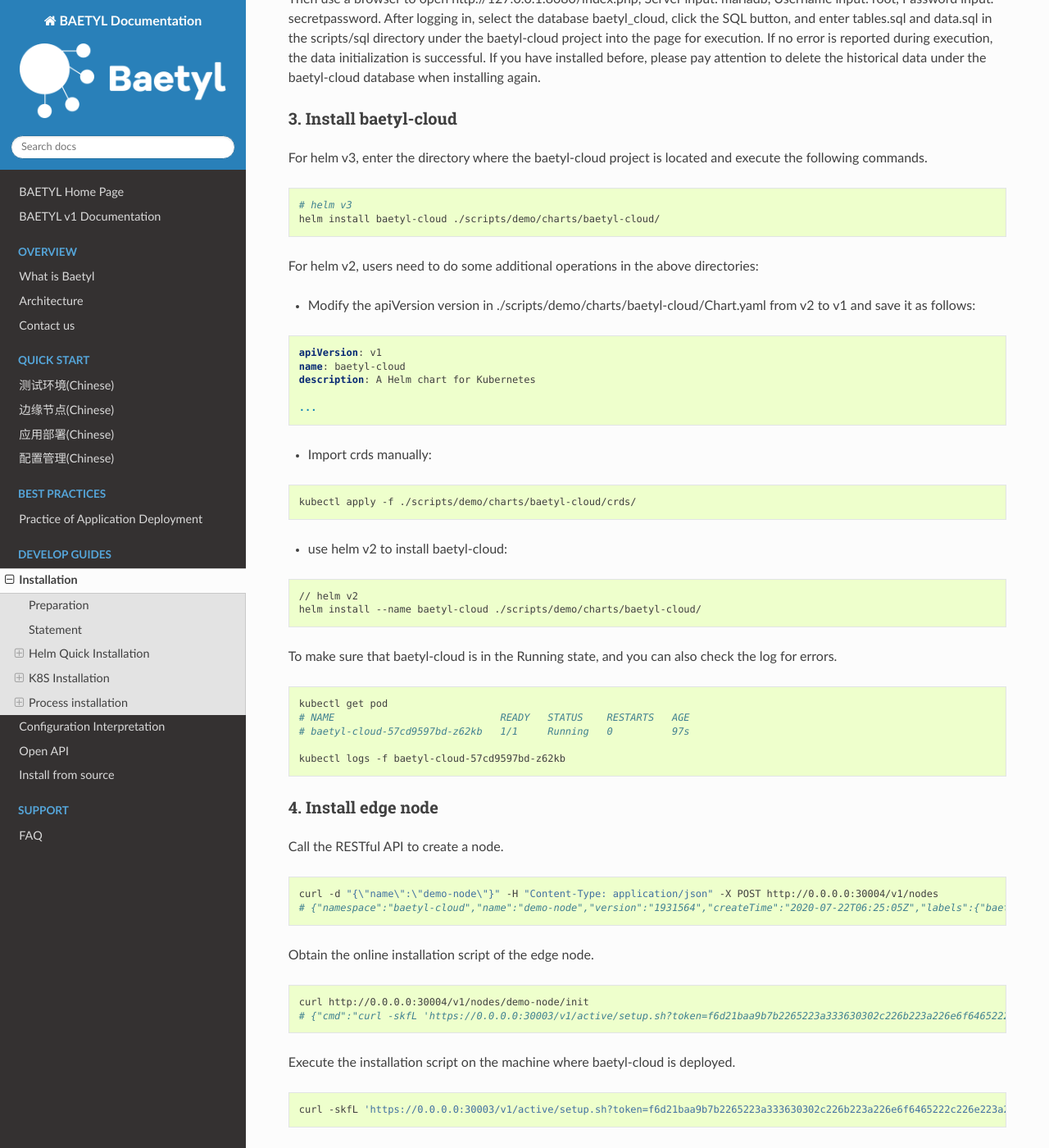
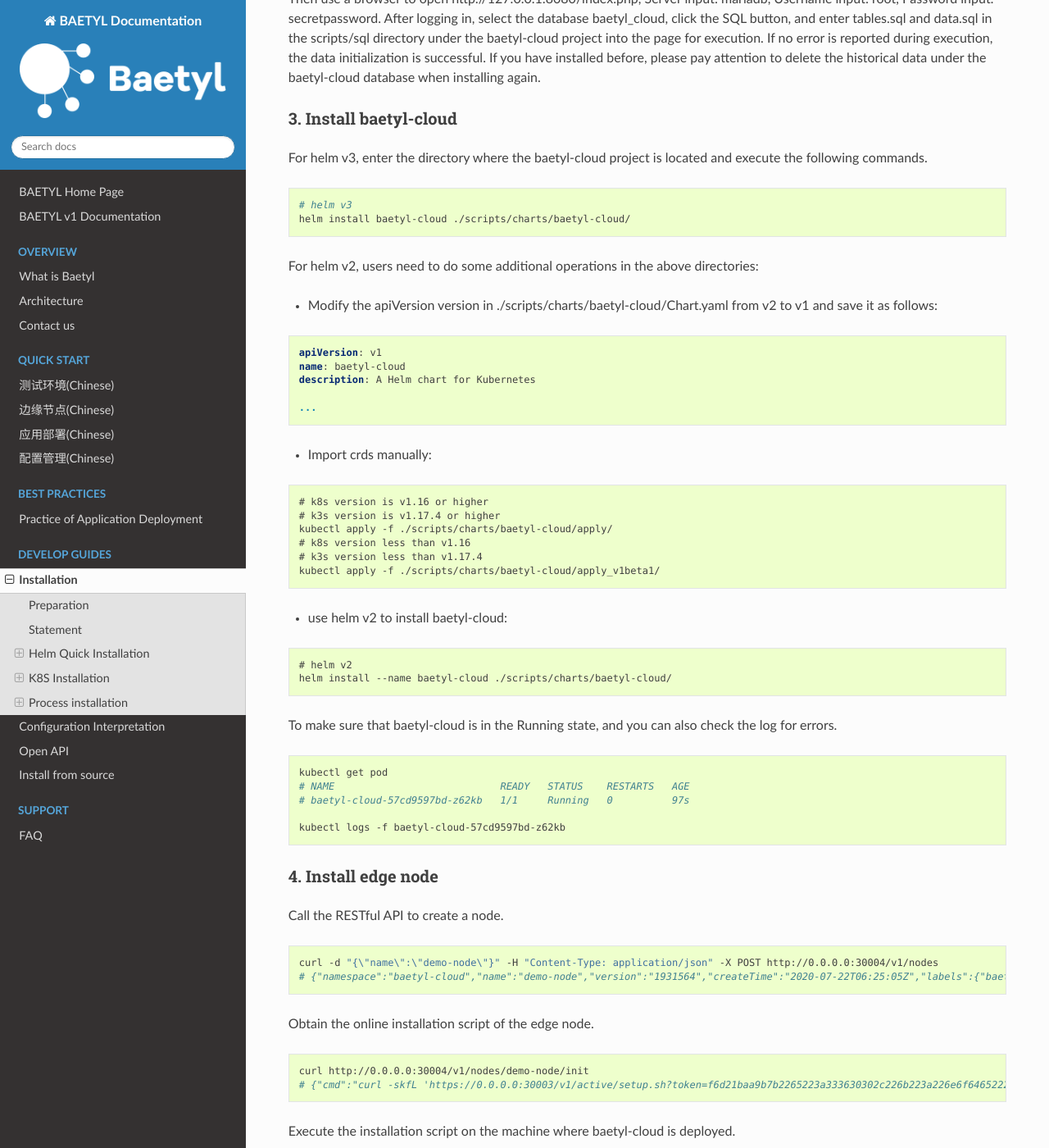
Before and after one commit to baetyl/baetyl-docs-en, a Sphinx documentation site: the page built from docs/develop/install.md, in a window 1280 px wide and 1400 px high, scrolled down 2018 px. Shown: the whole window at 82% size. Built offline with Sphinx 7.4.7 and the Read the Docs theme 2.0.0, drawn with Linux system fonts in a browser that asks for light colours; some of the changed text lies outside the part shown.

Commit message:
add the crd v1beta1 version support

````diff
--- a/docs/develop/install.md
+++ b/docs/develop/install.md
@@ -91,12 +91,12 @@
 
 ```shell
 # helm v3
-helm install baetyl-cloud ./scripts/demo/charts/baetyl-cloud/
+helm install baetyl-cloud ./scripts/charts/baetyl-cloud/
 ```
 
 For helm v2, users need to do some additional operations in the above directories:
 
-- Modify the apiVersion version in ./scripts/demo/charts/baetyl-cloud/Chart.yaml from v2 to v1 and save it as follows:
+- Modify the apiVersion version in ./scripts/charts/baetyl-cloud/Chart.yaml from v2 to v1 and save it as follows:
 ```yaml
 apiVersion: v1
 name: baetyl-cloud
@@ -106,12 +106,17 @@
 ```
 - Import crds manually:
 ```shell script
-kubectl apply -f ./scripts/demo/charts/baetyl-cloud/crds/
+# k8s version is v1.16 or higher
+# k3s version is v1.17.4 or higher
+kubectl apply -f ./scripts/charts/baetyl-cloud/apply/
+# k8s version less than v1.16
+# k3s version less than v1.17.4
+kubectl apply -f ./scripts/charts/baetyl-cloud/apply_v1beta1/
 ```
 - use helm v2 to install baetyl-cloud:
 ```shell script
-// helm v2
-helm install --name baetyl-cloud ./scripts/demo/charts/baetyl-cloud/
+# helm v2
+helm install --name baetyl-cloud ./scripts/charts/baetyl-cloud/
 ```
 
 To make sure that baetyl-cloud is in the Running state, and you can also check the log for errors.
@@ -191,8 +196,13 @@
 ### 2. Install baetyl-cloud
 
 ```shell
-cd scripts/demo/k8s
-kubectl apply -f .
+cd scripts/k8s
+# k8s version is v1.16 or higher
+# k3s version is v1.17.4 or higher
+kubectl apply -f ./apply/
+# k8s version less than v1.16
+# k3s version less than v1.17.4
+kubectl apply -f ./apply_v1beta1/
 ```
 
 After the execution is successful, you can execute `kubectl get pods |grep baetyl-cloud` command to check the program running status, and then you can operate the baetyl-cloud API via *http://0.0.0.0:30004*.
@@ -235,8 +245,13 @@
 ### 4. Uninstall baetyl-cloud
 
 ```shell
-cd scripts/demo/k8s
-kubectl delete -f .
+cd scripts/k8s
+# k8s version is v1.16 or higher
+# k3s version is v1.17.4 or higher
+kubectl delete -f ./apply/
+# k8s version less than v1.16
+# k3s version less than v1.17.4
+kubectl delete -f ./apply_v1beta1/
 ```
 
 ----
@@ -269,8 +284,15 @@
 
 ```shell
 # Import k8s crd resources
-cd scripts/demo/native
-kubectl apply -f conf/crds.yml
+cd scripts/native
+
+# k8s version is v1.16 or higher
+# k3s version is v1.17.4 or higher
+kubectl apply -f ./apply/
+# k8s version less than v1.16
+# k3s version less than v1.17.4
+kubectl apply -f ./apply_v1beta1/
+
 # Execute the following command, replace example in the conf/kubeconfig.yml file
 kubectl config view --raw
 # Execute the following command
````
